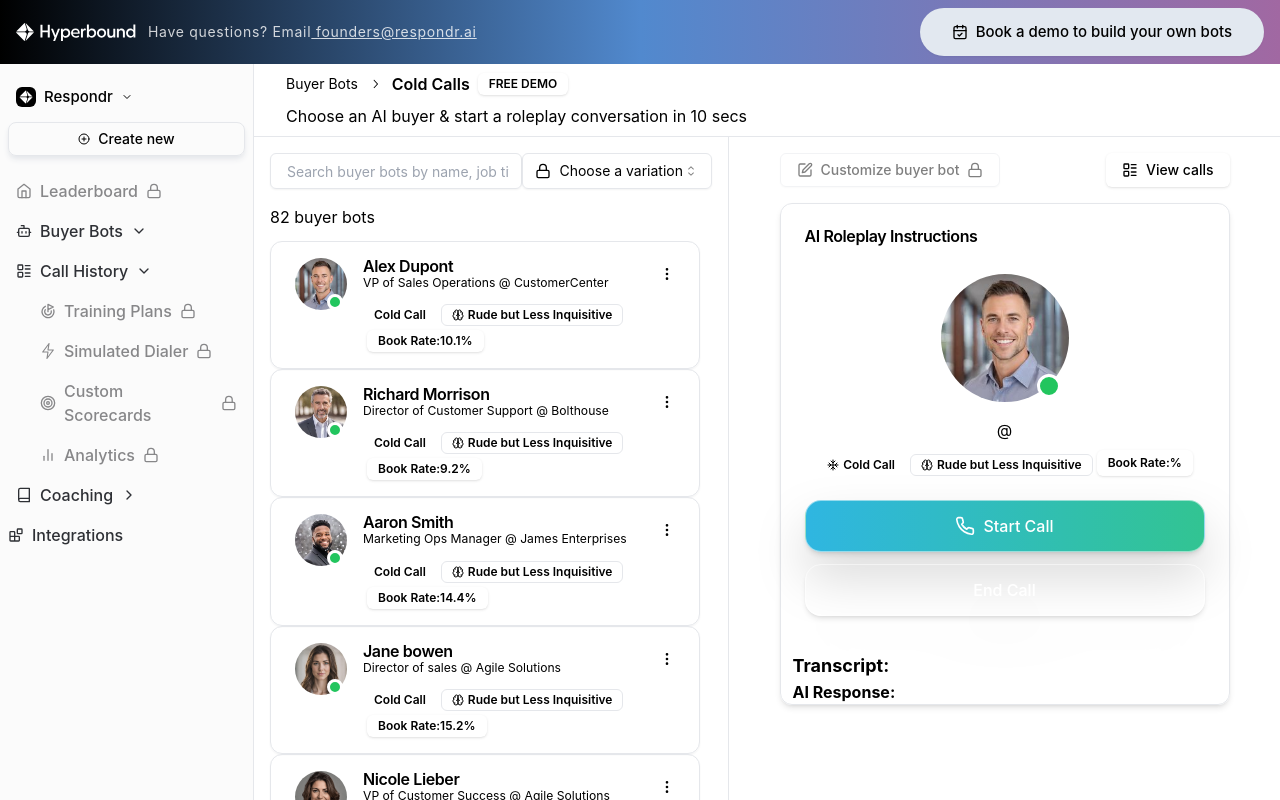
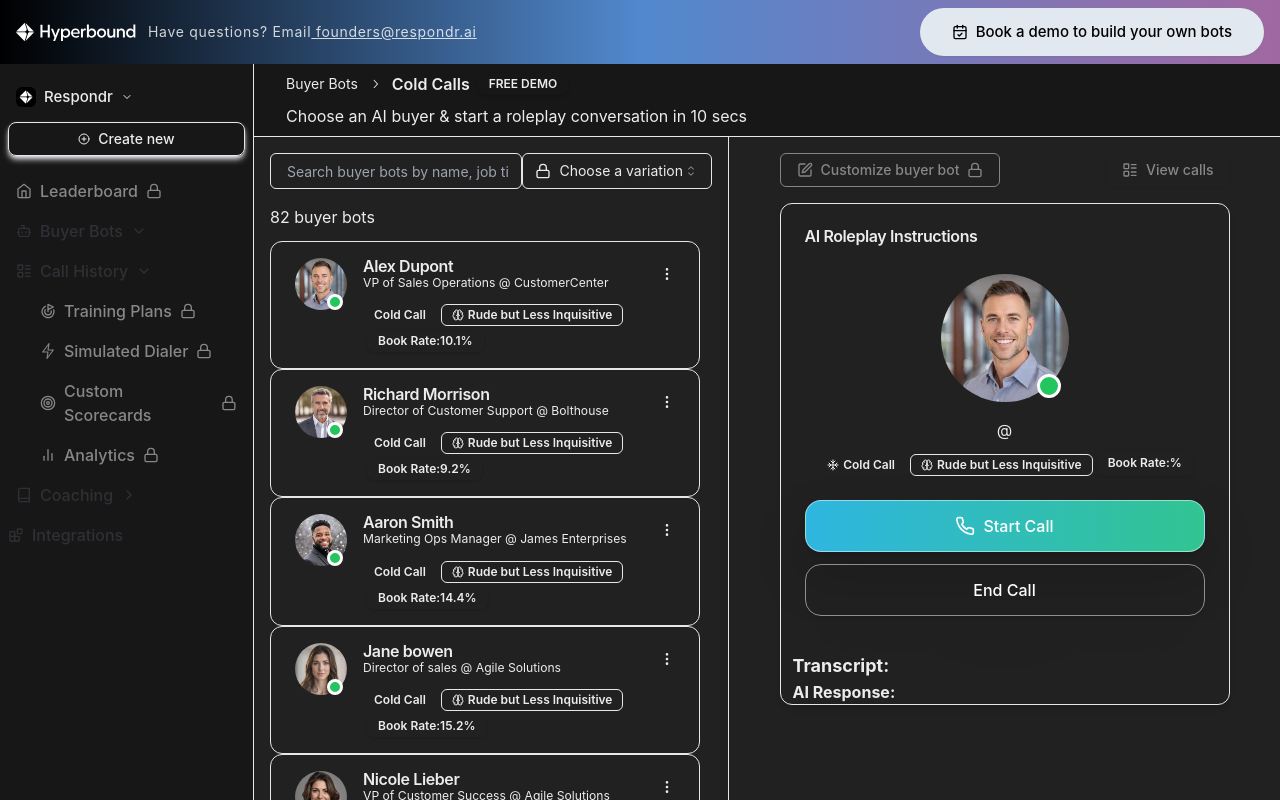
Before and after one commit to PranavJAIN12/Respondr, a React (Create React App) app in the folder project/: page / in a window 1280 px wide. Shown: the top 800 px of the page. Built offline with nearby package versions, Linux system fonts and the light colour scheme; no server answers.

Commit message:
ui changes made

```diff
--- a/project/public/index.html
+++ b/project/public/index.html
@@ -24,7 +24,7 @@
       work correctly both with client-side routing and a non-root public URL.
       Learn how to configure a non-root public URL by running `npm run build`.
     -->
-    <title>Respondr: Your AI Chatbot easy
+    <title>Respondr: Your AI Chatbot
 
     </title>
   </head>
--- a/project/src/App.css
+++ b/project/src/App.css
@@ -31,3 +31,8 @@
     --toastify-color-progress-warning: var(--toastify-color-warning);
     --toastify-color-progress-error: var(--toastify-color-error);
 }
+
+.area{
+    background-color: #212121;
+    color:#ececec
+}
--- a/project/src/App.js
+++ b/project/src/App.js
@@ -1,4 +1,4 @@
-// import './App.css';
+import './App.css';
 import { Outlet } from 'react-router-dom';
 import Header from './components/Header'
 import Footer from './components/Footer'
@@ -8,11 +8,14 @@
 function App() {
   return (
     <>
+    <div className="area">
+
     <Header/>
     <main >
     <Outlet/>
     </main>
     <Footer/>
+    </div>
     </>
       );
     }
--- a/project/src/components/Header.js
+++ b/project/src/components/Header.js
@@ -1,11 +1,12 @@
 import React from 'react'
 import Logo from './Logo'
 import { Link } from 'react-router-dom'
+import '../pages/Home.css'
 const Header = () => {
   return (
-    <div className='z-10 w-full items-center justify-center text-sm lg:flex'>
+    <div className='z-10 w-full items-center justify-center text-sm lg:flex logo-area'>
     <div className=' bg fixed top-0 w-full py-2 px-4 h-16 text-center flex justify-between items-center bg-primary/95 text-white z-50'>
-      <div className='flex space-x-3 items-center'>
+      <div className='flex space-x-3 items-center '>
         <Link to ={'/'}>
         <Logo />
         </Link>
--- /dev/null
+++ b/project/src/pages/Home.css
@@ -0,0 +1,7 @@
+.navbar{
+    background-color: #171717;
+    color: #ffffff;
+}
+.logo-area{
+    background-color: #171717;
+}
--- a/project/src/pages/Home.js
+++ b/project/src/pages/Home.js
@@ -2,6 +2,7 @@
 import React from "react";
 import { useState, useEffect } from "react";
 import logo from "../assests/logo/black-logo.svg";
+import './Home.css'
 
 import Male30 from "../assests/male/male-30.jpg";
 import Male15 from "../assests/male/male-15.jpg";
@@ -248,12 +249,12 @@
   };
 
   return (
-    <section className="flex w-full relative h-screen mt-16">
-      <div className="fixed z-50 w-[254px] md:flex md:flex-col bottom-0 h-full bg-[#FBFBFB] border-line-primary border-r hidden max-h-screen top-16">
-        <div className="space-x-3  pb-2 px-2 pt-4">
-          <div className="flex justify-between items-center ">
+    <section className="flex w-full relative h-screen mt-16 ">
+      <div className="fixed z-50 w-[254px] md:flex md:flex-col bottom-0 h-full bg-[#FBFBFB] border-line-primary border-r hidden max-h-screen top-16 logo-area" >
+        <div className="space-x-3  pb-2 px-2 pt-4 logo-area">
+          <div className="flex justify-between items-center logo-area ">
             <button className="inline-flex items-center justify-center whitespace-nowrap rounded-md text-sm font-medium transition-colors focus-visible:outline-none focus-visible:ring-1 focus-visible:ring-ring disabled:pointer-events-none disabled:opacity-50 hover:bg-muted-foreground/10 hover:text-accent-foreground h-[34px] pointer-events-none p-2 cursor-pointer">
-              <div className="flex space-x-2 items-center">
+              <div className="flex space-x-2 items-center logo-area">
                 <a href>
                   <img
                     alt="square black logo"
@@ -303,7 +304,7 @@
           </button>
         </div>
 
-        <div className="flex flex-col justify-between pb-4 mt-4 h-full">
+        <div className="flex flex-col justify-between pb-4 mt-4 h-full navbar">
           <ul className="flex-none px-2">
             <li className="px-2 py-[7px] mb-[2px] z-40 text-[#878789]">
               <span>
@@ -1254,7 +1255,8 @@
         <div className="flex justify-center items-center w-full">
           <div className="w-full">
             <div>
-              <nav className="bg-white z-10 border-b top-14">
+            {/* top navbar area */}
+              <nav className="bg-white z-10 border-b top-14 logo-area">
                 <div className="flex flex-wrap justify-between items-center px-8 py-2">
                   <div className="flex space-x-4 items-start">
                     <div className="">
@@ -1298,7 +1300,7 @@
                         </nav>
 
                         {/* free demo */}
-                        <div className="flex items-center space-x-2">
+                        <div className="flex items-center space-x-2 logo-area">
                           <div className="inline-flex items-center rounded-md border px-2.5 py-0.5 text-xs font-semibold transition-colors focus:outline-none focus:ring-2 focus:ring-ring focus:ring-offset-2 border-transparent bg-primary text-primary-foreground shadow hover:bg-primary/80">
                             FREE DEMO
                           </div>
@@ -1379,7 +1381,7 @@
                       <div>
                         {buyers.map((buyer) => (
                           <div
-                            className="rounded-xl border bg-card text-card-foreground w-full md:w-[430px] ml-0 flex items-center relative shadow-sm transition-shadow duration-300 cursor-pointer hover:shadow-xl"
+                            className="rounded-xl  border bg-card text-card-foreground w-full md:w-[430px] ml-0 flex items-center relative shadow-sm transition-shadow duration-300 cursor-pointer hover:shadow-xl"
                             onClick={() => handleBuyerSelect(buyer)}
                           >
                             <button
@@ -1387,7 +1389,7 @@
                               id="radix-:rq:"
                               aria-haspopup="menu"
                               data-state="closed"
-                              className="inline-flex items-center justify-center whitespace-nowrap font-medium transition-colors focus-visible:outline-none focus-visible:ring-1 focus-visible:ring-ring disabled:pointer-events-none disabled:opacity-50 hover:bg-muted-foreground/10 hover:text-accent-foreground text-xs w-8 h-8 rounded-full p-0 absolute top-4 right-4"
+                              className="inline-flex items-center justify-center whitespace-nowrap font-medium transition-colors focus-visible:outline-none focus-visible:ring-1 focus-visible:ring-ring disabled:pointer-events-none disabled:opacity-50 hover:bg-muted-foreground/10 hover:text-accent-foreground text-xs w-8 h-8 rounded-full p-0 absolute top-4 right-4 "
                             >
                               <span className="sr-only">Open menu</span>
                               <svg
@@ -1530,7 +1532,7 @@
                               </button>
                             </span>
                             <a className="h-min" href>
-                              <button className="inline-flex items-center justify-center whitespace-nowrap rounded-md text-sm font-medium transition-colors focus-visible:outline-none focus-visible:ring-1 focus-visible:ring-ring disabled:pointer-events-none disabled:opacity-50 bg-primary text-primary-foreground shadow hover:bg-primary/90 h-[34px] px-4 py-2">
+                              <button className="inline-flex items-center justify-center whitespace-nowrap rounded-md text-sm font-medium transition-colors focus-visible:outline-none focus-visible:ring-1 focus-visible:ring-ring disabled:pointer-events-none disabled:opacity-50 bg-primary text-primary-foreground shadow hover:bg-primary/90 h-[34px] px-4 py-2" disabled={true}>
                                 <svg
                                   xmlns="http://www.w3.org/2000/svg"
                                   width="24"
```
